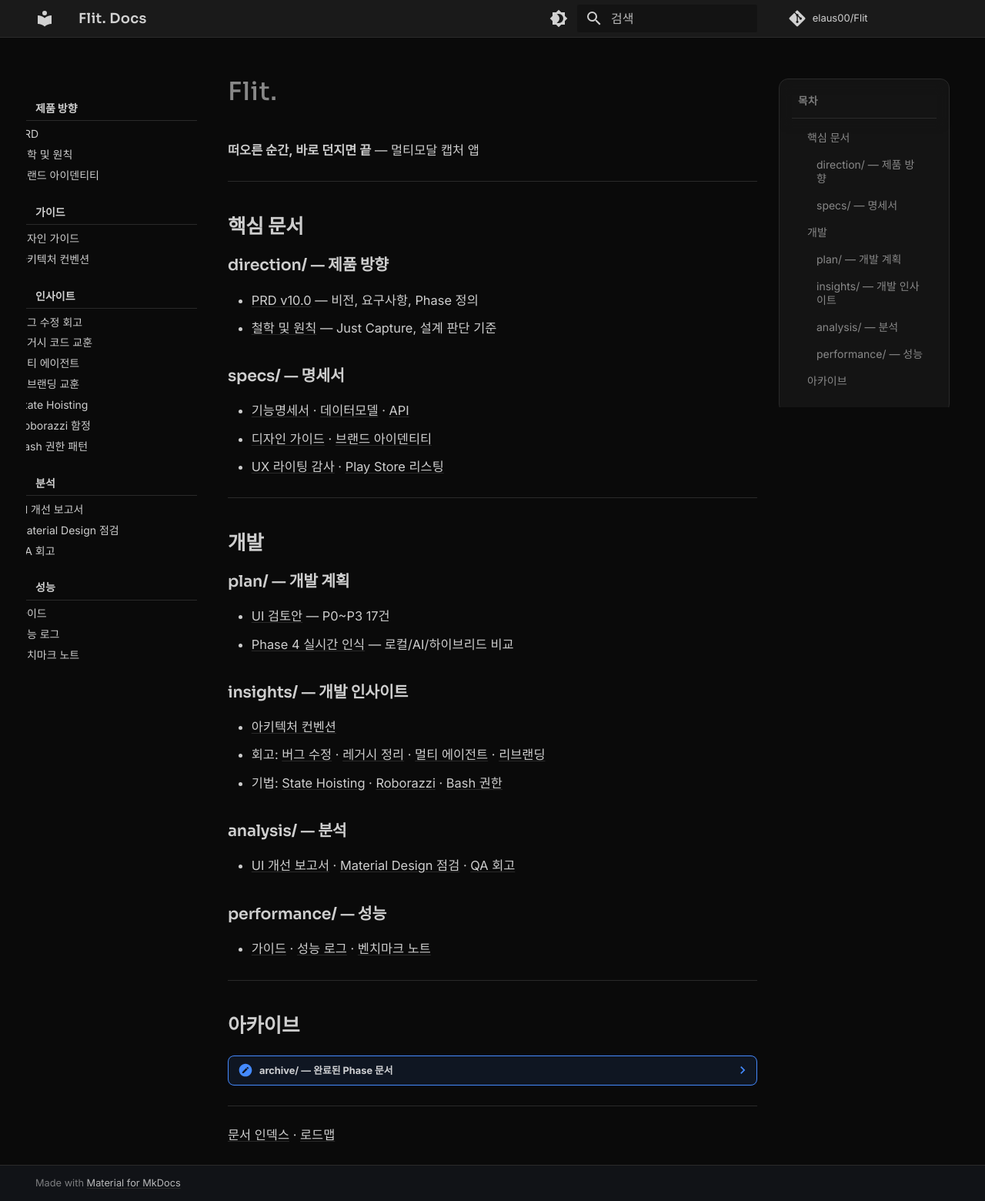
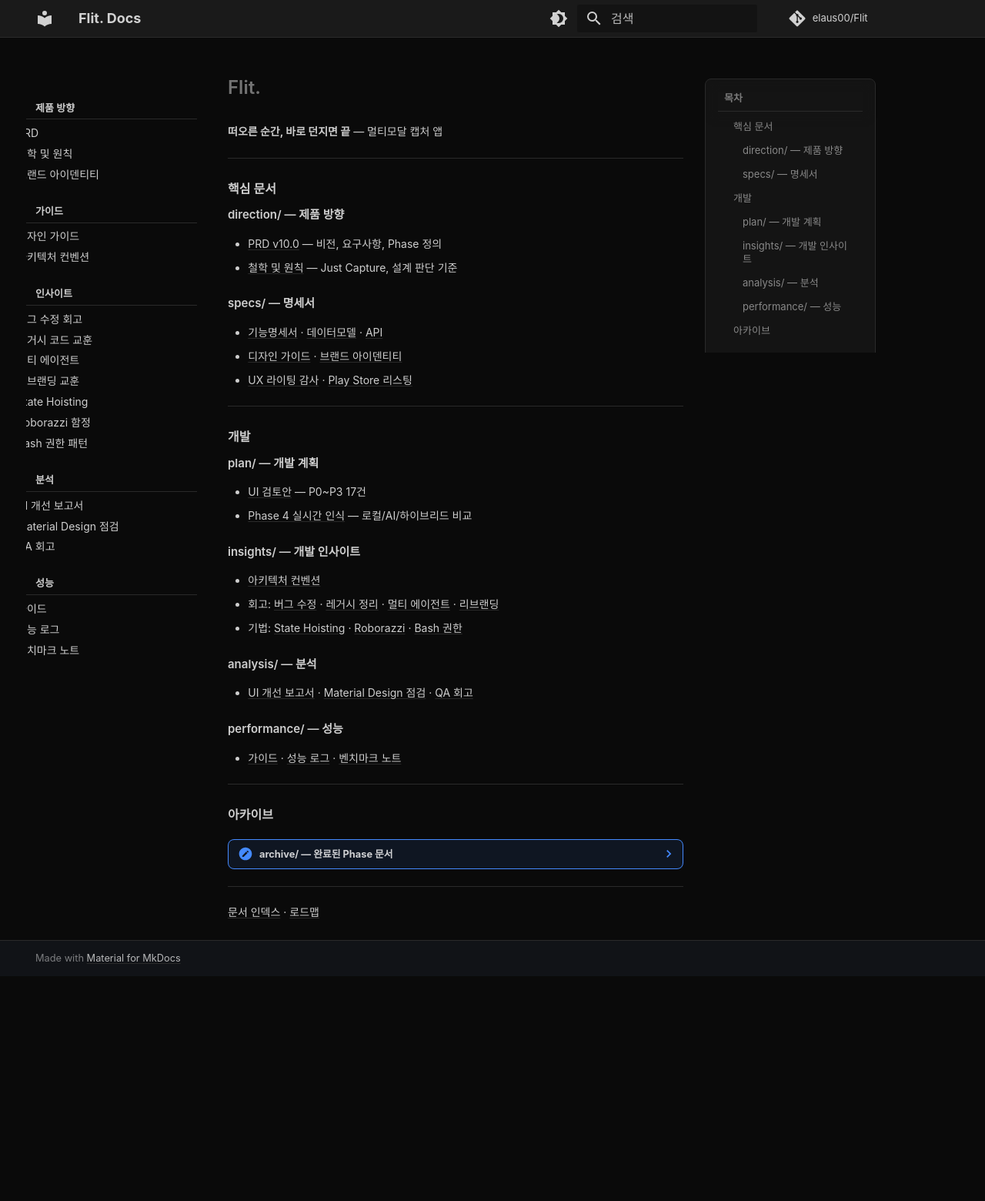
Before and after one commit to elaus00/KAIROS_mobile, an MkDocs documentation site: the page built from docs/index.md, in a window 1280 px wide. Shown: the whole page at 77% size. Built offline with MkDocs 1.6.1 and Material for MkDocs 9.7.7, drawn with Linux system fonts in a browser that asks for light colours; comment, search, counter and statistics services are not loaded; after the commit the page ends 1268 px from its top, so only the background shows below that.

Commit message:
Apply privacy-policy design style to docs site
시스템 폰트 스택으로 전환(Sora/Inter 웹폰트 제거), 본문 14px,
콘텐츠 폭 640px, letter-spacing 제거 등 privacy-policy.html의
간결한 타이포그래피 스타일을 MkDocs 사이트에 통일 적용.

Co-Authored-By: Claude Opus 4.6 <noreply@anthropic.com>

```diff
--- a/docs/stylesheets/flit.css
+++ b/docs/stylesheets/flit.css
@@ -1,8 +1,12 @@
 /* ==========================================================================
-   Flit. Docs — 디자인 가이드 기반 커스텀 테마
+   Flit. Docs — privacy-policy 스타일 기반 커스텀 테마
    ========================================================================== */
 
-@import url('https://fonts.googleapis.com/css2?family=Sora:wght@400;480;500;600&display=swap');
+/* 시스템 폰트 스택 (웹폰트 로드 없음 — mkdocs.yml font: false) */
+:root {
+  --flit-font: -apple-system, BlinkMacSystemFont, 'Segoe UI', Roboto, sans-serif;
+  --flit-font-mono: ui-monospace, 'SF Mono', SFMono-Regular, Menlo, monospace;
+}
 
 html {
   scroll-behavior: smooth;
@@ -20,9 +24,9 @@ html {
   --flit-card: #FFFFFF;
   --flit-border: #E5E5E5;
   --flit-text: #111111;
-  --flit-text-secondary: #888888;
+  --flit-text-secondary: #737373;
   --flit-text-muted: #737373;
-  --flit-divider: #E0E0E0;
+  --flit-divider: #E5E5E5;
   --flit-chip-bg: #F0F0F0;
   --flit-accent-bg: #F5F5F5;
   --flit-sidebar-bg: #F7F7F7;
@@ -34,7 +38,7 @@ html {
   --md-accent-fg-color: rgba(255, 255, 255, 0.8);
   --md-default-fg-color: rgba(255, 255, 255, 0.8);
   --md-default-bg-color: #0A0A0A;
-  --md-default-fg-color--light: #888888;
+  --md-default-fg-color--light: #737373;
 
   --flit-card: #1A1A1A;
   --flit-border: #2A2A2A;
@@ -50,40 +54,58 @@ html {
 /* --- 전역 타이포그래피 ---------------------------------------------------- */
 
 body {
+  font-family: var(--flit-font);
   -webkit-font-smoothing: antialiased;
 }
 
 .md-typeset {
-  font-size: 0.82rem;
+  font-family: var(--flit-font);
+  font-size: 14px;
   line-height: 1.7;
 }
 
-.md-typeset h1, .md-typeset h2, .md-typeset h3, .md-typeset h4 {
-  font-family: 'Sora', sans-serif;
+.md-typeset h1 {
+  font-family: var(--flit-font);
+  font-size: 24px;
   font-weight: 600;
-  letter-spacing: -0.01em;
+  letter-spacing: 0;
 }
 
-.md-typeset h1 {
-  font-weight: 480;
-  letter-spacing: 0.02em;
+.md-typeset h2 {
+  font-family: var(--flit-font);
+  font-size: 16px;
+  font-weight: 600;
+  letter-spacing: 0;
+  margin-top: 28px;
+}
+
+.md-typeset h3 {
+  font-family: var(--flit-font);
+  font-size: 15px;
+  font-weight: 600;
+  letter-spacing: 0;
+}
+
+.md-typeset h4 {
+  font-family: var(--flit-font);
+  font-size: 14px;
+  font-weight: 600;
+  letter-spacing: 0;
 }
 
 /* --- 헤더 ---------------------------------------------------------------- */
 
-/* 상단 고정 해제 */
 .md-header {
   position: relative !important;
   background-color: var(--flit-card) !important;
   box-shadow: 0 1px 0 var(--flit-border) !important;
-  /* Material이 아이콘/텍스트에 이 변수를 사용 → 텍스트색으로 재정의 */
   --md-primary-bg-color: var(--flit-text);
 }
 
 .md-header__title {
-  font-family: 'Sora', sans-serif;
-  font-weight: 480;
-  letter-spacing: 0.02em;
+  font-family: var(--flit-font);
+  font-weight: 600;
+  letter-spacing: 0;
 }
 
 .md-header .md-header__button:hover {
@@ -91,20 +113,20 @@ body {
 }
 
 .md-search__input {
+  font-family: var(--flit-font);
   color: var(--flit-text);
 }
 
 /* --- 왼쪽 사이드바 -------------------------------------------------------- */
 
-/* "Flit. Docs" 사이트 제목 숨김 — 헤더에만 표시 */
 .md-sidebar--primary .md-nav__title {
   display: none !important;
 }
 
-/* 섹션 레이블 (제품 방향, 인사이트, ...) */
+/* 섹션 레이블 */
 .md-nav--primary > .md-nav__list > .md-nav__item--nested > .md-nav__link {
-  font-family: 'Sora', sans-serif;
-  font-size: 0.7rem !important;
+  font-family: var(--flit-font);
+  font-size: 13px !important;
   font-weight: 600;
   color: var(--flit-text);
   padding: 0.6rem 0.6rem 0.3rem !important;
@@ -116,9 +138,10 @@ body {
   margin-top: 0;
 }
 
-/* 하위 문서 링크 — 들여쓰기 완전 제거 */
+/* 하위 문서 링크 */
 .md-nav--primary .md-nav--nested .md-nav__link {
-  font-size: 0.64rem !important;
+  font-family: var(--flit-font);
+  font-size: 13px !important;
   color: var(--flit-text-secondary);
   padding-left: 0.6rem !important;
 }
@@ -128,7 +151,7 @@ body {
   color: var(--flit-text);
 }
 
-/* 들여쓰기 완전 제거: 모든 레벨 */
+/* 들여쓰기 완전 제거 */
 .md-nav--primary .md-nav__list {
   padding-left: 0 !important;
   margin-left: 0 !important;
@@ -151,31 +174,30 @@ body {
 
 .md-sidebar--secondary .md-nav--secondary {
   background: var(--flit-sidebar-bg);
-  border-radius: 12px;
-  padding: 1rem 0.8rem;
+  border-radius: 8px;
+  padding: 0.8rem;
   border: 1px solid var(--flit-border);
 }
 
-/* "목차" 타이틀 */
 .md-sidebar--secondary .md-nav--secondary > .md-nav__title {
-  font-family: 'Sora', sans-serif;
-  font-size: 0.68rem !important;
+  font-family: var(--flit-font);
+  font-size: 13px !important;
   font-weight: 600;
-  letter-spacing: 0.04em;
-  text-transform: uppercase;
+  letter-spacing: 0;
+  text-transform: none;
   color: var(--flit-text-muted);
   background: var(--flit-sidebar-bg) !important;
   box-shadow: 0 0 0.4rem 0.4rem var(--flit-sidebar-bg) !important;
-  padding: 0 0.4rem 0.6rem !important;
-  margin-bottom: 0.6rem;
+  padding: 0 0.4rem 0.4rem !important;
+  margin-bottom: 0.4rem;
   border-bottom: 1px solid var(--flit-divider);
 }
 
-/* TOC 링크 */
 .md-sidebar--secondary .md-nav--secondary .md-nav__link {
-  font-size: 0.7rem !important;
+  font-family: var(--flit-font);
+  font-size: 13px !important;
   color: var(--flit-text-secondary);
-  padding: 0.2rem 0.4rem !important;
+  padding: 0.15rem 0.4rem !important;
 }
 
 .md-sidebar--secondary .md-nav--secondary .md-nav__link:hover,
@@ -186,13 +208,14 @@ body {
 /* --- 본문 ---------------------------------------------------------------- */
 
 .md-content {
-  max-width: 52rem;
+  max-width: 640px;
 }
 
 .md-typeset code {
+  font-family: var(--flit-font-mono);
   background: var(--flit-chip-bg);
   border-radius: 4px;
-  font-size: 0.82em;
+  font-size: 13px;
   padding: 0.1em 0.4em;
 }
 
@@ -201,19 +224,23 @@ body {
   border: 1px solid var(--flit-border);
 }
 
+.md-typeset pre code {
+  font-family: var(--flit-font-mono);
+  font-size: 13px;
+}
+
 .md-typeset table:not([class]) {
   border: 1px solid var(--flit-border);
   border-radius: 8px;
   overflow: hidden;
-  font-size: 0.78rem;
+  font-size: 13px;
 }
 
 .md-typeset table:not([class]) th {
   background: var(--flit-accent-bg);
-  font-family: 'Sora', sans-serif;
-  font-weight: 500;
-  font-size: 0.72rem;
-  letter-spacing: 0.02em;
+  font-family: var(--flit-font);
+  font-weight: 600;
+  font-size: 13px;
 }
 
 .md-typeset hr {
@@ -231,6 +258,16 @@ body {
   text-decoration-color: var(--flit-text);
 }
 
+/* 리스트 — privacy-policy 스타일 */
+.md-typeset ul {
+  list-style: disc;
+}
+
+.md-typeset li {
+  font-size: 14px;
+  margin-bottom: 6px;
+}
+
 .md-typeset .admonition,
 .md-typeset details {
   border-radius: 8px;
--- a/mkdocs.yml
+++ b/mkdocs.yml
@@ -7,9 +7,7 @@ repo_name: elaus00/Flit
 theme:
   name: material
   language: ko
-  font:
-    text: Inter
-    code: JetBrains Mono
+  font: false
   palette:
     - scheme: slate
       primary: black
```
